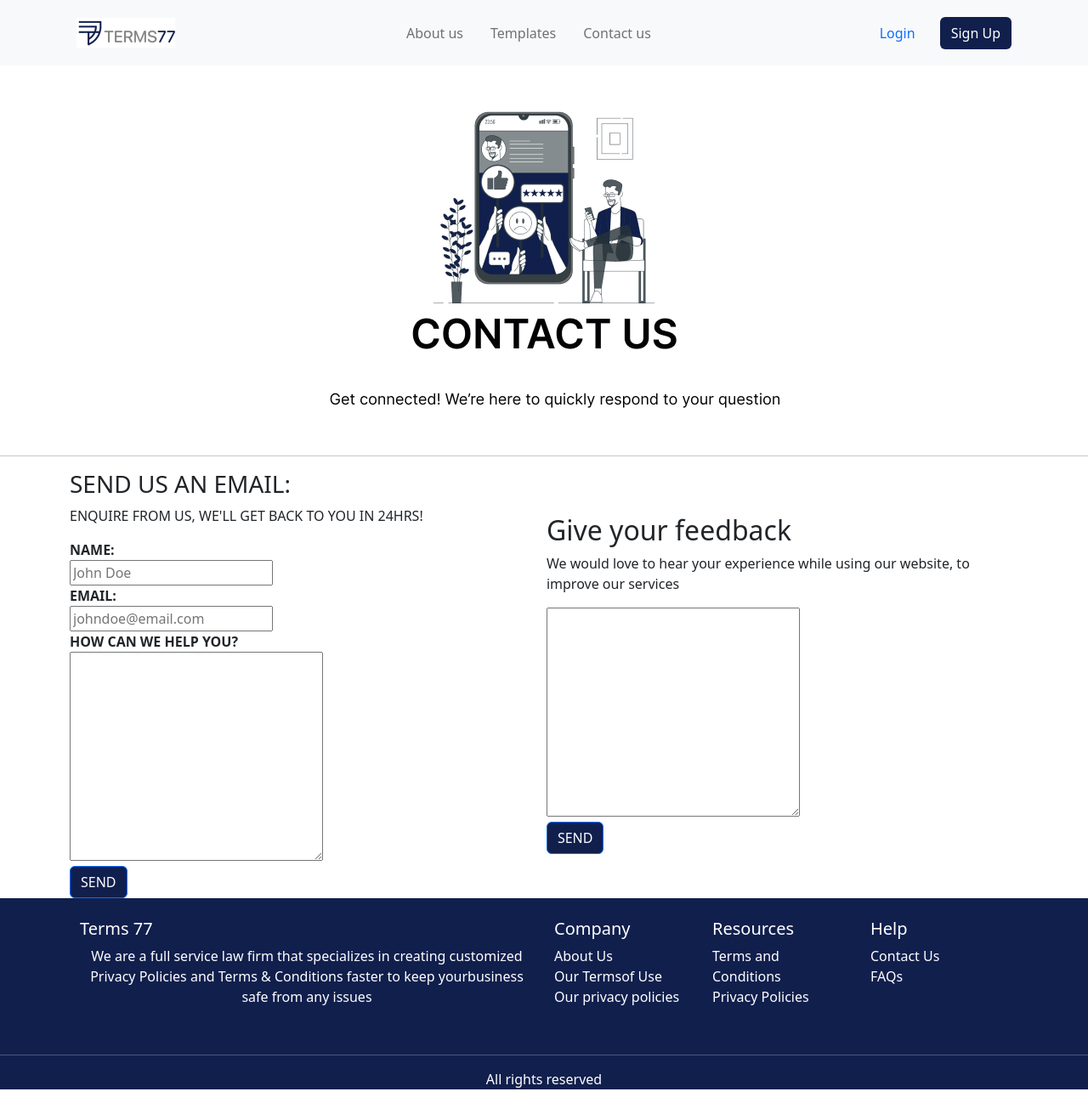
After one commit to zuri-training/Proj-T_C_GEN__Team-77, a Django app: page /contactus in a window 1280 px wide. The commit adds this page. Shown: the whole page at 85% size. Run offline with Django 4.2, Linux system fonts and the light colour scheme.

Commit message:
Add contact us page and link to other pages

```diff
--- /dev/null
+++ b/T_C_GEN/static/contactus.css
@@ -0,0 +1,28 @@
+*{
+    box-sizing: border-box;
+}
+
+.container{
+    display: flex;
+    flex-direction: row;
+}
+
+.btn-primary{
+
+    background-color: #111F4D;
+
+}
+
+footer{
+    color: white;
+}
+footer p{
+    text-align: center;
+}
+footer ul{
+    list-style-type: none;
+}
+.foot {
+    display: flex;
+    flex-direction: row;
+}
--- /dev/null
+++ b/T_C_GEN/templates/contactus.html
@@ -0,0 +1,118 @@
+{% load static %}
+
+<!DOCTYPE html>
+<html lang="en">
+<head>
+    <meta charset="UTF-8">
+    <meta http-equiv="X-UA-Compatible" content="IE=edge">
+    <meta name="viewport" content="width=device-width, initial-scale=1.0">
+    <link href="https://cdn.jsdelivr.net/npm/bootstrap@5.2.0/dist/css/bootstrap.min.css" rel="stylesheet" integrity="sha384-gH2yIJqKdNHPEq0n4Mqa/HGKIhSkIHeL5AyhkYV8i59U5AR6csBvApHHNl/vI1Bx" crossorigin="anonymous">
+    <link rel="stylesheet" href="{% static 'contactus.css' %}">
+    <title>Contact Us</title>
+
+</head>
+<body>
+    <nav class="navbar navbar-expand-lg bg-light navbar-light mb-5">
+        <div class="container">
+          <a class="navbar-brand" href="#"><img src="{% static 'img/Group 34 (1).jpg'%}" class="p-2" alt="Terms77logo"></a>
+          <button class="navbar-toggler" type="button" data-bs-toggle="collapse" data-bs-target="#navbarNavAltMarkup" aria-controls="navbarNavAltMarkup" aria-expanded="false" aria-label="Toggle navigation">
+            <span class="navbar-toggler-icon"></span>
+          </button>
+          <div class="collapse navbar-collapse justify-content-center" id="navbarNavAltMarkup">
+
+            <div class="navbar-nav" style="margin: auto;">
+              <a class="nav-link mx-2" aria-current="page" href="{% url 'aboutus' %}">About us</a>
+              <a class="nav-link mx-2" href="{%url 'signup'%}">Templates</a>
+              <a class="nav-link mx-2" href="{% url 'contactus' %}">Contact us</a>
+            </div>
+            <div class="d-flex">
+              <button class="btn btn-light mx-2 bg-light" type="submit"> <a href="{% url 'signin' %}"style=" text-decoration: none">Login</a></button>
+              <button class="btn mx-2 text-light link-info" type="submit" style="background-color: #111F4D"> <a href="{% url 'signup' %}" style="color: white; text-decoration: none">Sign Up</a></button>
+            </div>
+          </div>
+
+        </div>
+      </nav>
+
+    <main>
+        <div class="text-center">
+            <img src="{% static 'img/Group 61.jpg' %}" class="img-fluid" alt="contactimg">
+        </div>
+        <hr>
+        <div class="container">
+            <div class="row align-items-center">
+                <div class="col">
+                    <h3>SEND US AN EMAIL:</h3>
+                    <p>ENQUIRE FROM US, WE'LL GET BACK TO YOU IN 24HRS!</p>
+                    <form>
+                        <div class="form-group">
+                            <label for="name"> <strong> NAME:</strong></label><br>
+                        <input type="text" id="name" name="name" placeholder="John Doe"><br>
+                        </div>
+                        <div class="form-group">
+                            <label for="email"><strong>EMAIL:</strong> </label><br>
+                         <input type="email" id="email" name="email" placeholder="johndoe@email.com"><br>
+                        </div>
+                        <div class="form-group">
+                            <label for="howcan"><strong>HOW CAN WE HELP YOU?</strong> </label><br>
+                         <textarea name="howcan" id="howcan" cols="30" rows="10"></textarea><br>
+                        </div>
+                         <button type="submit" class="btn btn-primary" style="background-color: #111f4d;">SEND</button>
+                    </form>
+                </div>
+                <div class="col">
+                    <div class="givefeedback">
+
+                            <h2 >Give your feedback</h2>
+                    <p>We would love to hear your experience while using our website, to improve our services</p>
+                    <textarea name="feedback" id="feedback" cols="30" rows="10"></textarea><br>
+                    <button class="btn btn-primary" style="background-color: #111f4d;">SEND</button>
+
+
+                    </div>
+                </div>
+            </div>
+
+        </div>
+
+
+
+    </main>
+
+    <footer class="text-white text-center text-lg-start"style="background-color: #111F4D;">
+        <div class="container p-4">
+            <div class="row">
+                <div class="col-lg-6 col-md-12 mb-4 mb-md-0">
+                    <h5>Terms 77</h5>
+                    <p>We are a full service law firm that specializes in creating customized Privacy Policies and Terms & Conditions faster to keep yourbusiness safe from any issues</p>
+                </div>
+                <div class="col-lg-2 col-md-6 mb-4 mb-md-0">
+                    <h5>Company</h5>
+                    <ul class="list-unstyled mb-0">
+                        <li>About Us</li>
+                        <li>Our Termsof Use</li>
+                        <li>Our privacy policies</li>
+                    </ul>
+                </div>
+                <div class="col-lg-2 col-md-6 mb-4 mb-md-0">
+                    <h5>Resources</h5>
+                    <ul class="list-unstyled mb-0">
+                        <li>Terms and Conditions</li>
+                        <li>Privacy Policies</li>
+                    </ul>
+                </div>
+                <div class="col-lg-2 col-md-6 mb-4 mb-md-0">
+                    <h5>Help</h5>
+                    <ul class="list-unstyled mb-0">
+                        <li>Contact Us</li>
+                        <li>FAQs</li>
+                    </ul>
+                </div>
+            </div>
+        </div>
+        <hr>
+        <p>All rights reserved</p>
+    </footer>
+    <script src="https://cdn.jsdelivr.net/npm/bootstrap@5.2.0/dist/js/bootstrap.bundle.min.js" integrity="sha384-A3rJD856KowSb7dwlZdYEkO39Gagi7vIsF0jrRAoQmDKKtQBHUuLZ9AsSv4jD4Xa" crossorigin="anonymous"></script>
+</body>
+</html>
--- a/T_C_GEN/templates/faq.html
+++ b/T_C_GEN/templates/faq.html
@@ -314,7 +314,7 @@
           <div class="col-lg-2 col-md-6 col-sm-12">
             <div class="fw-lighter lh-sm">
               <h6>Help</h6>
-              <p><a href="#">Contact us</a></p>
+              <p><a href="{% url 'contactus' %}">Contact us</a></p>
               <p><a href="{% url 'faq' %}">FAQs</a></p>
             </div>
           </div>
--- a/T_C_GEN/templates/index.html
+++ b/T_C_GEN/templates/index.html
@@ -28,8 +28,8 @@
 
         <div class="navbar-nav" style="margin: auto;">
           <a class="nav-link mx-2 link" aria-current="page" href="{%url 'aboutus' %}">About us</a>
-          <a class="nav-link mx-2 link" href="#">Templates</a>
-          <a class="nav-link mx-2 link" href="#">Contact us</a>
+          <a class="nav-link mx-2 link" href="{% url 'signup'%}">Templates</a>
+          <a class="nav-link mx-2 link" href="{% url 'contactus' %}">Contact us</a>
         </div>
         <div class="d-flex">
 
--- a/T_C_GEN/terms77/urls.py
+++ b/T_C_GEN/terms77/urls.py
@@ -20,4 +20,5 @@ urlpatterns = [
    path('privacypolicynt', views.privacypolicynt, name='privacypolicynt'),
    path('step2', views.step2, name='step2'),
    path('step3', views.step3, name='step3'),
+   path('contactus', views.contactus, name='contactus'),
 ]
--- a/T_C_GEN/terms77/views.py
+++ b/T_C_GEN/terms77/views.py
@@ -168,3 +168,7 @@ def step22(request):
 
 def step33(request):
     return render(request, 'step33.html',{})
+
+
+def contactus(request):
+    return render(request, 'contactus.html',{})
```
Also changed, not shown: T_C_GEN/static/img/Group 34 (1).jpg (added), T_C_GEN/static/img/Group 61.jpg (added).
